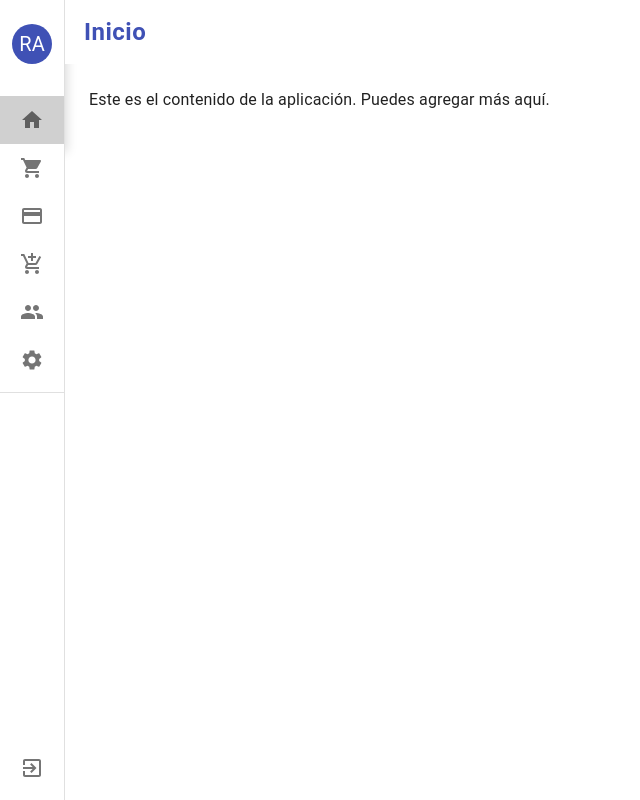
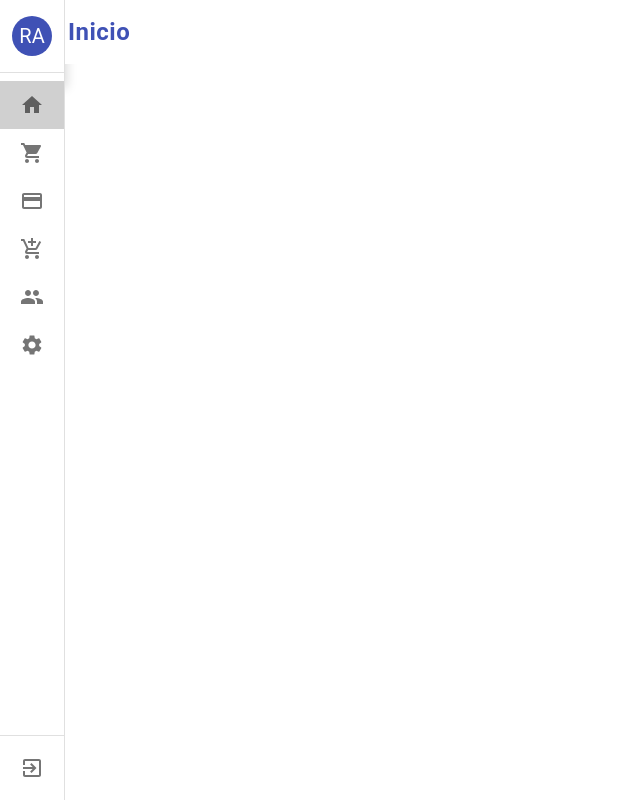
Before and after one commit to GDBbeto/fundicion-lara-web, a React (Create React App) app: page / in a window 1280 px wide. Shown: the whole page, without its empty margins (0-640 px from the left). Built offline with nearby package versions, Linux system fonts and the light colour scheme; the HTML template or start-up script is replaced by a standard one.

Commit message:
Added menu for smaller screens

```diff
--- a/src/App.tsx
+++ b/src/App.tsx
@@ -4,7 +4,7 @@
 
 import { ThemeProvider } from '@mui/material/styles';
 
-import NavigationMenu from 'components/NavigationMenu';
+import SideBarMenu from 'components/SideBarMenu';
 
 import theme from 'theme';
 
@@ -14,7 +14,7 @@
       <CssBaseline />
       <BrowserRouter>
         <div className="App">
-          <NavigationMenu />
+          <SideBarMenu />
         </div>
       </BrowserRouter>
     </ThemeProvider>
--- a/src/components/NavigationMenu/index.tsx
+++ /dev/null
@@ -1,137 +0,0 @@
-import * as React from 'react';
-import { useTheme } from '@mui/material/styles';
-
-import {
-  Box,
-  Toolbar,
-  List,
-  Typography,
-  Divider,
-  Avatar,
-  ListItemText,
-  ListItem,
-} from '@mui/material';
-
-import {
-  Home as HomeIcon,
-  ShoppingCart as ShoppingCartIcon,
-  Payment as PaymentIcon,
-  AddShoppingCart as AddShoppingCartIcon,
-  People as PeopleIcon,
-  Settings as SettingsIcon,
-  ExitToApp as ExitToAppIcon,
-} from '@mui/icons-material';
-
-import { DrawerHeader, AppBar, Drawer } from './styles';
-import ItemMenu from './ItemMenu';
-
-const menuItems = [
-  { text: 'Inicio', icon: <HomeIcon /> },
-  { text: 'Ventas', icon: <ShoppingCartIcon /> },
-  { text: 'Compras', icon: <PaymentIcon /> },
-  { text: 'Productos', icon: <AddShoppingCartIcon /> },
-  { text: 'Otros gastos', icon: <PeopleIcon /> },
-  { text: 'Administración', icon: <SettingsIcon /> },
-];
-export default function NavigationMenu() {
-  const theme = useTheme();
-  const [open, setOpen] = React.useState(false);
-  const [selectedIndex, setSelectedIndex] = React.useState<number>(0); // Para almacenar el índice de la opción seleccionada
-
-  const handleDrawerOpen = () => setOpen(true);
-  const handleDrawerClose = () => setOpen(false);
-  const handleLogout = () => console.log('Cerrando sesión...');
-  const handleListItemClick = (index: number) => setSelectedIndex(index);
-
-  return (
-    <Box sx={{ display: 'flex' }}>
-      <AppBar position="fixed" open={open} elevation={0}>
-        <Toolbar>
-          <Typography
-            variant="h5"
-            noWrap
-            component="div"
-            color="primary"
-            sx={{
-              fontWeight: 600,
-              letterSpacing: 0.5,
-              textTransform: 'capitalize',
-            }}
-          >
-            {menuItems[selectedIndex].text}
-          </Typography>
-        </Toolbar>
-      </AppBar>
-      <Drawer
-        variant="permanent"
-        open={open}
-        onMouseEnter={() => {
-          handleDrawerOpen();
-        }}
-        onMouseLeave={() => {
-          handleDrawerClose();
-        }}
-      >
-        <List>
-          <ListItem
-            sx={{
-              display: 'flex',
-              alignItems: 'center',
-              px: 2,
-              paddingLeft: '12px',
-            }}
-          >
-            <Avatar
-              sx={{
-                bgcolor: theme.palette.primary.main,
-              }}
-            >
-              RA
-            </Avatar>
-            <ListItemText
-              primary="Roberto Aguilar"
-              secondary="Texto"
-              sx={{
-                opacity: open ? 1 : 0,
-                fontWeight: 'bold',
-                transition: 'opacity 0.3s ease',
-                ml: open ? 2 : 0,
-              }}
-            />
-          </ListItem>
-        </List>
-
-        <List>
-          {menuItems.map((item, index) => (
-            <ItemMenu
-              key={index}
-              open={open}
-              item={item}
-              index={index}
-              selectedIndex={selectedIndex}
-              handleClick={() => handleListItemClick(index)}
-            />
-          ))}
-        </List>
-        <Divider />
-        <Box sx={{ flexGrow: 1 }} />
-        {/* Opción de cerrar sesión */}
-        <List>
-          <ItemMenu
-            open={open}
-            item={{ text: 'Cerrar sesión', icon: <ExitToAppIcon /> }}
-            index={-1}
-            selectedIndex={selectedIndex}
-            handleClick={handleLogout}
-          />
-        </List>
-      </Drawer>
-      <Box component="main" sx={{ flexGrow: 1, p: 3 }}>
-        <DrawerHeader />
-        <Typography sx={{ marginBottom: 2 }}>
-          Este es el contenido de la aplicación. Puedes agregar más aquí.
-        </Typography>
-      </Box>
-    </Box>
-  );
-}
--- /dev/null
+++ b/src/components/SideBarMenu/DrawerContent/index.tsx
@@ -0,0 +1,92 @@
+import React from 'react';
+
+import {
+  Box,
+  List,
+  Divider,
+  Avatar,
+  ListItemText,
+  ListItem,
+  useTheme,
+} from '@mui/material';
+
+import { ExitToApp as ExitToAppIcon } from '@mui/icons-material';
+
+import ItemMenu from '../ItemMenu';
+import { MenuItem } from '../types';
+
+interface Props {
+  open: boolean;
+  menuItems: MenuItem[];
+  selectedIndex: number;
+  userName?: string;
+  handleListItemClick: (index: number) => void;
+}
+const DrawerContent = ({
+  open,
+  menuItems,
+  selectedIndex,
+  handleListItemClick,
+}: Props) => {
+  const theme = useTheme();
+
+  const handleLogout = () => console.log('Cerrando sesión...');
+
+  return (
+    <>
+      <List>
+        <ListItem
+          sx={{
+            display: 'flex',
+            alignItems: 'center',
+            px: 2,
+            paddingLeft: '12px',
+            paddingBottom: 0,
+            paddingTop: 0,
+          }}
+        >
+          <Avatar sx={{ bgcolor: theme.palette.primary.main }}>RA</Avatar>
+          <ListItemText
+            primary="Roberto Aguilar"
+            secondary="Texto"
+            sx={{
+              opacity: open ? 1 : 0,
+              fontWeight: 'bold',
+              transition: 'opacity 0.3s ease',
+              ml: open ? 2 : 0,
+            }}
+          />
+        </ListItem>
+      </List>
+
+      <Divider />
+
+      <List>
+        {menuItems.map((item, index) => (
+          <ItemMenu
+            key={index}
+            open={open}
+            item={item}
+            index={index}
+            selectedIndex={selectedIndex}
+            handleClick={() => handleListItemClick(index)}
+          />
+        ))}
+      </List>
+
+      <Box sx={{ flexGrow: 1 }} />
+      <Divider />
+      <List>
+        <ItemMenu
+          open={open}
+          item={{ id: 'logOut', text: 'Cerrar sesión', icon: ExitToAppIcon }}
+          index={-1}
+          selectedIndex={selectedIndex}
+          handleClick={handleLogout}
+        />
+      </List>
+    </>
+  );
+};
+
+export default DrawerContent;
--- /dev/null
+++ b/src/components/SideBarMenu/index.tsx
@@ -0,0 +1,132 @@
+import * as React from 'react';
+import { useTheme } from '@mui/material/styles';
+
+import {
+  Box,
+  Toolbar,
+  Typography,
+  useMediaQuery,
+  IconButton,
+  Drawer as MuiDrawer,
+  Divider,
+} from '@mui/material';
+
+import {
+  Home as HomeIcon,
+  ShoppingCart as ShoppingCartIcon,
+  Payment as PaymentIcon,
+  AddShoppingCart as AddShoppingCartIcon,
+  People as PeopleIcon,
+  Settings as SettingsIcon,
+  Menu as MenuIcon,
+  ChevronRight as ChevronRightIcon,
+  ChevronLeft as ChevronLeftIcon,
+} from '@mui/icons-material';
+
+import { DrawerHeader, AppBar, Drawer as CustomDrawer } from './styles'; // 👈 Renombrado para claridad
+import DrawerContent from './DrawerContent';
+
+const menuItems = [
+  { id: 'home', text: 'Inicio', icon: HomeIcon },
+  { id: 'home1', text: 'Ventas', icon: ShoppingCartIcon },
+  { id: 'home2', text: 'Compras', icon: PaymentIcon },
+  { id: 'home3', text: 'Productos', icon: AddShoppingCartIcon },
+  { id: 'home4', text: 'Otros gastos', icon: PeopleIcon },
+  { id: 'home5', text: 'Administración', icon: SettingsIcon },
+];
+
+export default function SideBarMenu() {
+  const theme = useTheme();
+  const isSmallScreen = useMediaQuery(theme.breakpoints.down('sm'));
+  const [drawerOpen, setDrawerOpen] = React.useState(false);
+  const [selectedIndex, setSelectedIndex] = React.useState<number>(0);
+
+  const handleDrawerOpen = () => setDrawerOpen(true);
+  const handleDrawerClose = () => setDrawerOpen(false);
+  const handleListItemClick = (index: number) => {
+    setSelectedIndex(index);
+    if (isSmallScreen) handleDrawerClose();
+  };
+
+  const drawerContentProps = {
+    open: drawerOpen,
+    menuItems,
+    selectedIndex,
+    handleListItemClick,
+    userName: 'Roberto Aguilar',
+  };
+
+  return (
+    <Box sx={{ display: 'flex' }}>
+      <AppBar position="fixed" open={drawerOpen} elevation={0}>
+        <Toolbar>
+          {!drawerOpen && (
+            <IconButton
+              color="primary"
+              aria-label="drawerOpen drawer"
+              onClick={handleDrawerOpen}
+              edge="start"
+              sx={{ mr: 2 }}
+            >
+              <MenuIcon />
+            </IconButton>
+          )}
+
+          <Typography
+            variant="h5"
+            noWrap
+            component="div"
+            color="primary"
+            sx={{
+              fontWeight: 600,
+              letterSpacing: 0.5,
+              textTransform: 'capitalize',
+            }}
+          >
+            {menuItems[selectedIndex].text}
+          </Typography>
+        </Toolbar>
+      </AppBar>
+
+      {isSmallScreen ? (
+        <MuiDrawer
+          variant="temporary"
+          open={drawerOpen}
+          onClose={handleDrawerClose}
+          ModalProps={{
+            keepMounted: true, // Mejora el rendimiento en móviles
+          }}
+        >
+          <DrawerHeader>
+            <IconButton onClick={handleDrawerClose}>
+              {theme.direction === 'rtl' ? (
+                <ChevronRightIcon />
+              ) : (
+                <ChevronLeftIcon />
+              )}
+            </IconButton>
+          </DrawerHeader>
+
+          <Divider />
+
+          <DrawerContent {...drawerContentProps} />
+        </MuiDrawer>
+      ) : (
+        <CustomDrawer
+          variant="permanent"
+          open={drawerOpen}
+          onMouseEnter={handleDrawerOpen}
+          onMouseLeave={handleDrawerClose}
+        >
+          <DrawerContent {...drawerContentProps} />
+        </CustomDrawer>
+      )}
+
+      <Box component="main" sx={{ flexGrow: 1, p: 3 }}>
+        <Typography sx={{ marginBottom: 2 }}>
+          Este es el contenido de la aplicación. Puedes agregar más aquí.
+        </Typography>
+      </Box>
+    </Box>
+  );
+}
--- a/src/components/NavigationMenu/styles.ts
+++ b/src/components/SideBarMenu/styles.ts
@@ -35,7 +35,7 @@
 export const DrawerHeader = styled('div')(({ theme }) => ({
   display: 'flex',
   alignItems: 'center',
-  justifyContent: 'center',
+  justifyContent: 'flex-end',
   padding: theme.spacing(0, 1),
   ...theme.mixins.toolbar,
 }));
@@ -43,26 +43,17 @@
 // Estilo para la AppBar
 export const AppBar = styled(MuiAppBar, {
   shouldForwardProp: (prop) => prop !== 'open',
-})<AppBarProps>(({ theme, open: open2 }) => ({
+})<AppBarProps>(({ theme, open }) => ({
+  //zIndex: theme.zIndex.drawer + 1,
   transition: theme.transitions.create(['width', 'margin'], {
     easing: theme.transitions.easing.sharp,
-    duration: theme.transitions.duration.leavingScreen,
+    duration: open
+      ? theme.transitions.duration.enteringScreen
+      : theme.transitions.duration.leavingScreen,
   }),
-  backgroundColor: theme.palette.common.white, // Color azul profesional
-  width: open2 ? `calc(100% - ${drawerWidth}px)` : `calc(100% - 60px)`,
-  variants: [
-    {
-      props: ({ open }) => open,
-      style: {
-        marginLeft: drawerWidth,
-        width: `calc(100% - ${drawerWidth}px)`,
-        transition: theme.transitions.create(['width', 'margin'], {
-          easing: theme.transitions.easing.sharp,
-          duration: theme.transitions.duration.enteringScreen,
-        }),
-      },
-    },
-  ],
+  marginLeft: open ? drawerWidth : 0,
+  width: open ? `calc(100% - ${drawerWidth}px)` : '100%',
+  backgroundColor: theme.palette.background.default,
 }));
 
 // Estilo para el Drawer
--- /dev/null
+++ b/src/components/SideBarMenu/types.ts
@@ -0,0 +1,7 @@
+import React from 'react';
+
+export type MenuItem = {
+  id: string;
+  text: string;
+  icon: React.ElementType;
+};
--- a/src/theme/index.ts
+++ b/src/theme/index.ts
@@ -9,6 +9,15 @@
       contrastText: '#fff', // Color de texto para el color primario
     },
   },
+  breakpoints: {
+    values: {
+      xs: 0,
+      sm: 600,
+      md: 960,
+      lg: 1280,
+      xl: 1600,
+    },
+  },
 });
 
 export default theme;
```
Also changed, not shown: src/components/SideBarMenu/ItemMenu/index.tsx (renamed from src/components/NavigationMenu/ItemMenu/index.tsx, +6 -3 lines).
